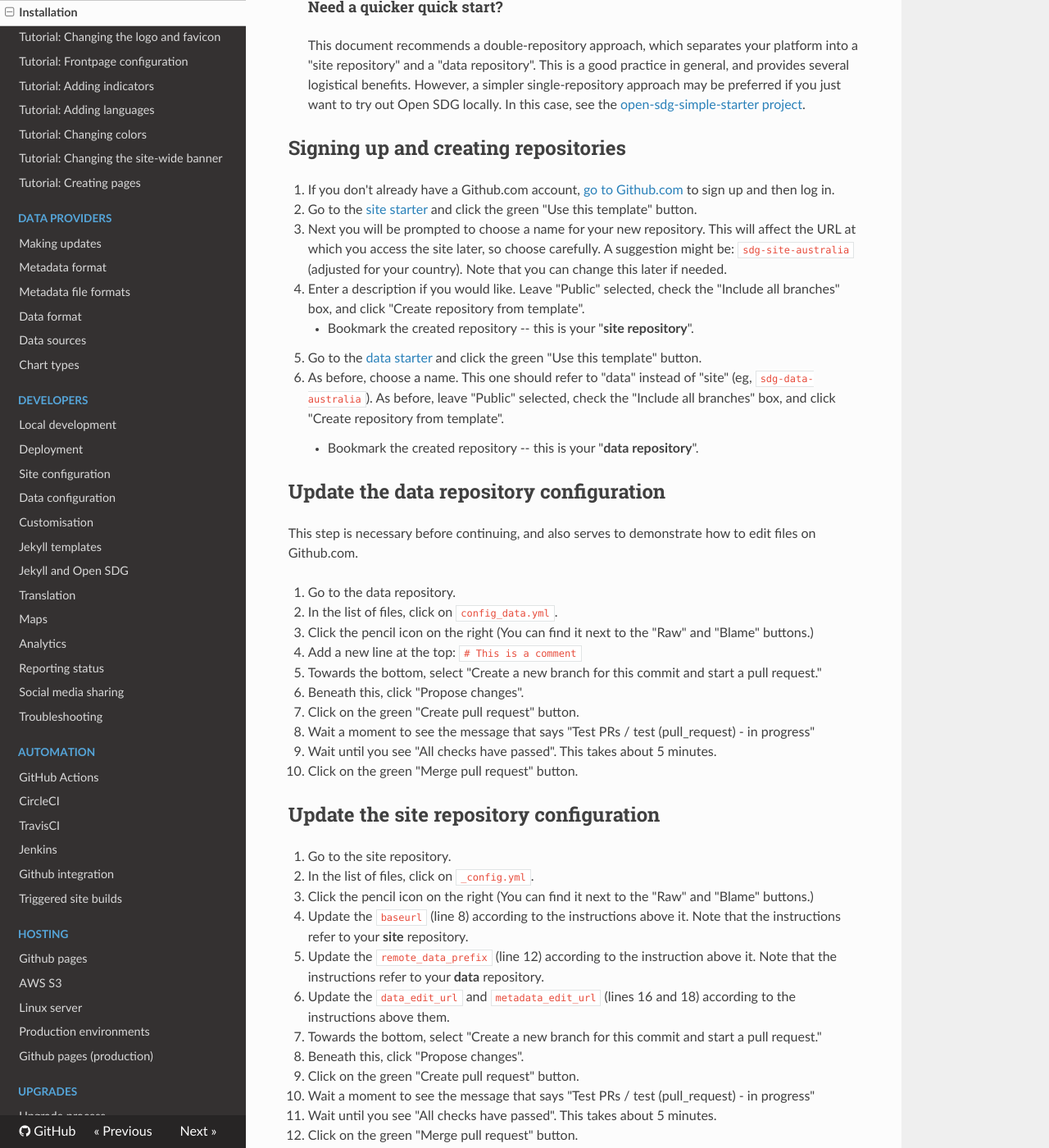
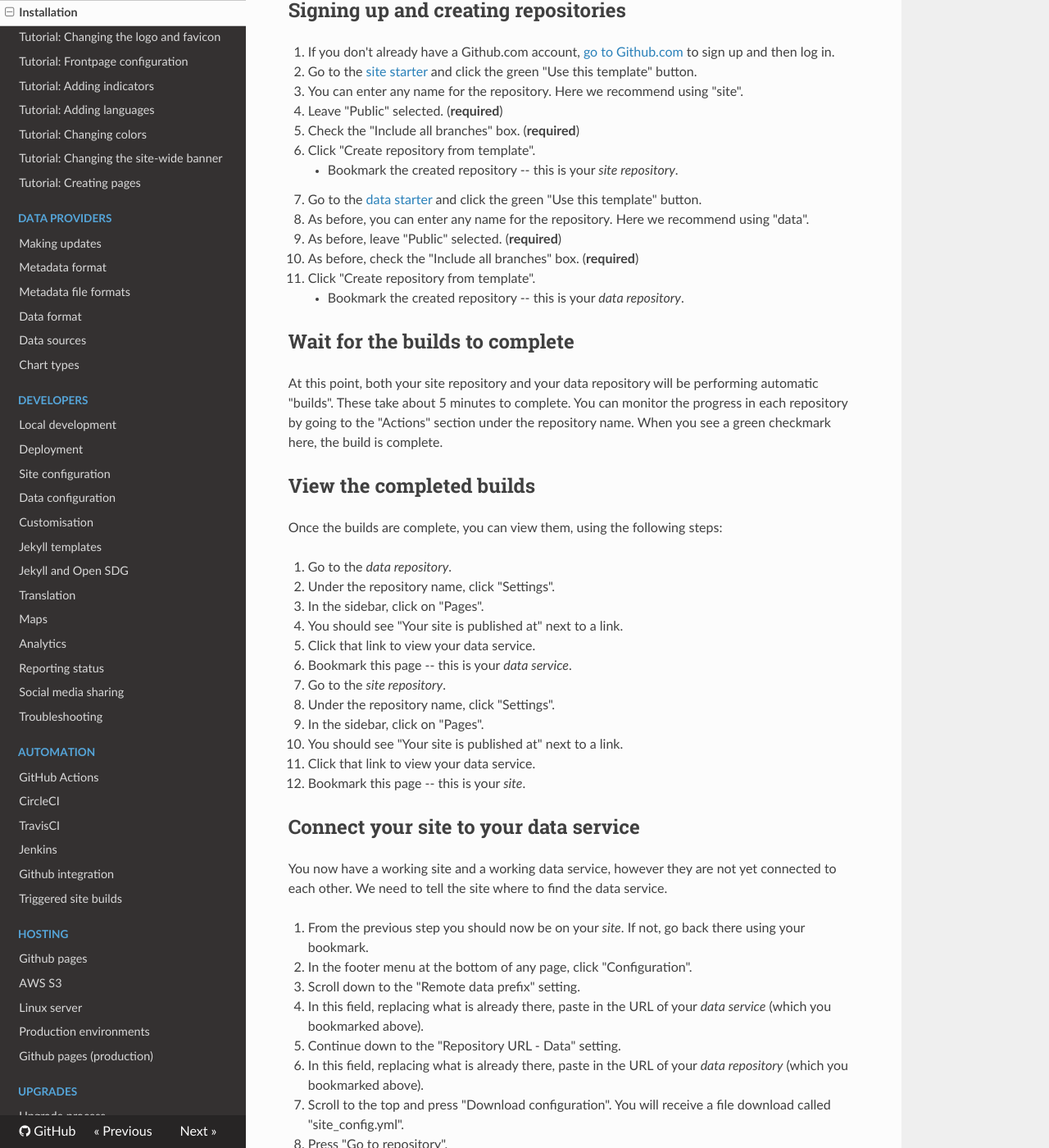
Before and after one commit to open-sdg/open-sdg, an MkDocs documentation site: the page built from docs/quick-start.md, in a window 1280 px wide and 1400 px high, scrolled down 260 px. Shown: the whole window at 82% size. Built offline with MkDocs 1.6.1, drawn with Linux system fonts in a browser that asks for light colours; nearby versions of some CDN libraries; old or Windows-style settings are respelled for this version of MkDocs; some of the changed text lies outside the part shown.

Commit message:
Quick start revamp 1.4.0 (#1230)
* Quickstart updates to simplify and reflect changes in jekyll-open-sdg-plugins and the starter repos

* Revert unintended change

* Typo

* Structure tweak

* Clarify that you are replacing something

```diff
--- a/docs/automation/github.md
+++ b/docs/automation/github.md
@@ -3,6 +3,26 @@
 Whatever service you choose for automation, you will need to enable the "hooks" in your Github repositories so that the automated testing will happen. The goal is for automated tests to run every time a "pull request" is created. This way, if the pull request would have broken something, you will know in advance.
 
 The procedure is the same for both the site repository and the data repository:
+
+## Initial pull-requests
+
+First you will need to have created any pull request and merged it. You can skip this part if you have already created a pull request and merged it in both repositories.
+
+1. Go to the repository in GitHub.
+1. Go to any file in the repository, such as README.md, and click the pencil icon to edit it.
+1. Make any change to the file.
+1. Towards the bottom, select "Create a new branch for this commit and start a pull request."
+1. Beneath this, click "Propose changes".
+1. Click on the green "Create pull request" button.
+1. Wait a moment to see the message that says "Test PRs / test (pull_request) - in progress"
+1. Wait until you see "All checks have passed". This takes about 5 minutes.
+1. Click on the green "Merge pull request" button.
+
+Perform the steps above for both the site repository and the data repository.
+
+## Add branch protection rules
+
+Next you can add the "branch protection rule" to require these tests to pass:
 
 1. Go to the repository in GitHub.
 1. Under the repository name, click "Settings".
@@ -11,6 +31,12 @@
 1. Under "Branch protection rules" click "Add rule"
 1. Under "Branch name pattern" enter `develop`
 1. Check the box "Require status checks to pass before merging"
-1. Under "Status checks found in the last week for this repository" check the appropriate box.
+1. In "Search for status checks in the last week for this repository" type "test" and select the "test" option.
 
-The last step above depends on your choice of automation service, but that is where you tell GitHub that some tests need to pass. Perform the steps above for both the site repository and the data repository.
+The last step above may be different depending on your choice of automation service, but that is where you tell GitHub that some tests need to pass.
+
+Perform the steps above for both the site repository and the data repository.
+
+## Results
+
+Now that you have set up these branch protection rules, any time a pull-request is created, the "Merge" button will be disabled until the pull-requests passed all tests. This helps avoid the possibility of a breaking change making it onto your site.
--- a/docs/automation/triggered-site-builds.md
+++ b/docs/automation/triggered-site-builds.md
@@ -1,24 +1,26 @@
 <h1>Triggered site builds</h1>
 
-When the site repository is separate from the data repository, there can be a long delay before changes to data appear on the site. This is because the change to the data only triggers a data rebuild, but the site will not change until it is rebuilt. Out of the box, site rebuilds only happen during the nightly build, and whenever a file in the site repository is changed.
+When the site repository is separate from the data repository, making a change to the data will *not* cause those changes to appear on the site. This is because the change to the data only triggers a data rebuild, but the site will not change until it is rebuilt. Out of the box, the only way to rebuild the site is to change a file in the site repository.
 
-This means that, in order to see their updated data on the site, data managers must either:
+This means that, in order to see their updated data on the site, data managers must change a site file to trigger a site build. To avoid this hassle, we recommend that you automate this process. There are two ways to automated the process:
 
-1. Wait until the next day, or
-1. Change a site file to trigger a site build
+1. Automatically trigger a site build when data changes
+2. Perform scheduled builds on a nightly basis
 
-To solve this problem, the following steps can be taken to set up an automatic site rebuild whenever the data changes.
+We recommend the first option. Both are detailed below.
 
-## Creating an access token
+## 1. Automatically trigger a site build when data changes
+
+### Creating an access token
 
 1. Create an access token described in [this official GitHub documentation](https://help.github.com/en/github/authenticating-to-github/creating-a-personal-access-token-for-the-command-line#creating-a-token). Notes:
     * Select the `repo` permission, as indicated in those instructions.
     * Save the token somewhere private.
 1. Copy the access token so that you can paste in the next steps.
 
-## Adding the access token as a "secret"
+### Adding the access token as a "secret"
 
-1. Go to the site repository.
+1. Go to the *site repository*.
 1. Under the repository name, click "Settings".
 1. In the left sidebar, click "Secrets".
 1. Click "New repository secret".
@@ -28,7 +30,7 @@
 
 Then repeat this for the data repository, as follows:
 
-1. Go to the data repository.
+1. Go to the *data repository*.
 1. Under the repository name, click "Settings".
 1. In the left sidebar, click "Secrets".
 1. Click "New repository secret".
@@ -36,9 +38,9 @@
 1. Under "Value", paste in the access token you copied earlier.
 1. Click the green "Add secret" button.
 
-## Configuring the automatic rebuild
+### Configuring the automatic rebuild
 
-1. In the list of files in the data repository, click on `.github/workflows`.
+1. In the list of files in the *data repository*, click on `.github/workflows`.
 1. Click on `deploy-to-staging.yml`.
 1. Click the pencil to edit the file.
 1. Make changes to the file by following the instructions in the notes.
@@ -49,3 +51,21 @@
 1. Wait a moment to see the message that says "Test PRs / test (pull_request) - in progress"
 1. Wait until you see "All checks have passed". This takes about 5 minutes.
 1. Click on the green "Merge pull request" button.
+
+## 2. Perform scheduled builds on a nightly basis
+
+Alternatively, you can instead set up scheduled nightly builds. This is easier to setup, but is not preferred, because of the 24 hour delay before changes become visible on the site.
+
+### Configuring the scheduled build
+
+1. In the list of files in the *site repository*, click on `.github/workflows`.
+1. Click on `deploy-to-staging.yml`.
+1. Click the pencil to edit the file.
+1. Uncomment the line that says `schedule:` and also uncomment the `cron` line below it. To "uncomment" a line simply remove the `#` character, making no other changes.
+1. Towards the right, click "Start commit"
+1. Select "Create a new branch for this commit and start a pull request."
+1. Beneath this, click "Propose changes".
+1. Click on the green "Create pull request" button.
+1. Wait a moment to see the message that says "Test PRs / test (pull_request) - in progress"
+1. Wait until you see "All checks have passed". This takes about 5 minutes.
+1. Click on the green "Merge pull request" button.
--- a/docs/quick-start.md
+++ b/docs/quick-start.md
@@ -1,64 +1,65 @@
 <h1>Quick Start</h1>
 
 This document will go over the quickest way to get this platform up and running. Here we will choose the simplest approach for automation and hosting, which is to use GitHub. Note, however, that there are alternatives to this approach, as detailed under the Automation and Hosting sections.
-
-> #### Need a quicker quick start?
-> This document recommends a double-repository approach,
-> which separates your platform into a "site repository" and a "data repository".
-> This is a good practice in general, and provides several logistical benefits.
-> However, a simpler single-repository approach may be preferred if you just
-> want to try out Open SDG locally. In this case, see
-> the [open-sdg-simple-starter project](https://github.com/open-sdg/open-sdg-simple-starter).
 
 ## Signing up and creating repositories
 
 1. If you don't already have a Github.com account, [go to Github.com](https://github.com/) to sign up and then log in.
 1. Go to the [site starter](https://github.com/open-sdg/open-sdg-site-starter) and click the green "Use this template" button.
-1. Next you will be prompted to choose a name for your new repository. This will affect the URL at which you access the site later, so choose carefully. A suggestion might be: `sdg-site-australia` (adjusted for your country). Note that you can change this later if needed.
-1. Enter a description if you would like. Leave "Public" selected, check the "Include all branches" box, and click "Create repository from template".
-    * Bookmark the created repository -- this is your "__site repository__".
+1. You can enter any name for the repository. Here we recommend using "site".
+1. Leave "Public" selected. (**required**)
+1. Check the "Include all branches" box. (**required**)
+1. Click "Create repository from template".
+    * Bookmark the created repository -- this is your *site repository*.
 1. Go to the [data starter](https://github.com/open-sdg/open-sdg-data-starter) and click the green "Use this template" button.
-1. As before, choose a name. This one should refer to "data" instead of "site" (eg, `sdg-data-australia`). As before, leave "Public" selected, check the "Include all branches" box, and click "Create repository from template".
-    * Bookmark the created repository -- this is your "__data repository__".
+1. As before, you can enter any name for the repository. Here we recommend using "data".
+1. As before, leave "Public" selected. (**required**)
+1. As before, check the "Include all branches" box. (**required**)
+1. Click "Create repository from template".
+    * Bookmark the created repository -- this is your *data repository*.
 
-## Update the data repository configuration
+## Wait for the builds to complete
 
-This step is necessary before continuing, and also serves to demonstrate how to edit files on Github.com.
+At this point, both your site repository and your data repository will be performing automatic "builds". These take about 5 minutes to complete. You can monitor the progress in each repository by going to the "Actions" section under the repository name. When you see a green checkmark here, the build is complete.
 
-1. Go to the data repository.
-1. In the list of files, click on `config_data.yml`.
-1. Click the pencil icon on the right (You can find it next to the "Raw" and "Blame" buttons.)
-1. Add a new line at the top: `# This is a comment`
-1. Towards the bottom, select "Create a new branch for this commit and start a pull request."
-1. Beneath this, click "Propose changes".
-1. Click on the green "Create pull request" button.
-1. Wait a moment to see the message that says "Test PRs / test (pull_request) - in progress"
-1. Wait until you see "All checks have passed". This takes about 5 minutes.
-1. Click on the green "Merge pull request" button.
+## View the completed builds
 
-## Update the site repository configuration
+Once the builds are complete, you can view them, using the following steps:
 
-1. Go to the site repository.
-1. In the list of files, click on `_config.yml`.
-1. Click the pencil icon on the right (You can find it next to the "Raw" and "Blame" buttons.)
-1. Update the `baseurl` (line 8) according to the instructions above it. Note that the instructions refer to your **site** repository.
-1. Update the `remote_data_prefix` (line 12) according to the instruction above it. Note that the instructions refer to your **data** repository.
-1. Update the `data_edit_url` and `metadata_edit_url` (lines 16 and 18) according to the instructions above them.
-1. Towards the bottom, select "Create a new branch for this commit and start a pull request."
-1. Beneath this, click "Propose changes".
-1. Click on the green "Create pull request" button.
-1. Wait a moment to see the message that says "Test PRs / test (pull_request) - in progress"
-1. Wait until you see "All checks have passed". This takes about 5 minutes.
-1. Click on the green "Merge pull request" button.
+1. Go to the *data repository*.
+1. Under the repository name, click "Settings".
+1. In the sidebar, click on "Pages".
+1. You should see "Your site is published at" next to a link.
+1. Click that link to view your data service.
+1. Bookmark this page -- this is your *data service*.
+1. Go to the *site repository*.
+1. Under the repository name, click "Settings".
+1. In the sidebar, click on "Pages".
+1. You should see "Your site is published at" next to a link.
+1. Click that link to view your data service.
+1. Bookmark this page -- this is your *site*.
 
-## View the site
+## Connect your site to your data service
 
-1. GitHub will now build and publish the site. Wait about 5 minutes.
-1. Go to the site repository.
-1. Under the repository name, click "Settings".
-1. Scroll down to the "GitHub Pages" section.
-1. You should see "Your site is published at" next to a link.
-1. Click that link to view your site.
+You now have a working site and a working data service, however they are not yet connected to each other. We need to tell the site where to find the data service.
+
+1. From the previous step you should now be on your *site*. If not, go back there using your bookmark.
+1. In the footer menu at the bottom of any page, click "Configuration".
+1. Scroll down to the "Remote data prefix" setting.
+1. In this field, replacing what is already there, paste in the URL of your *data service* (which you bookmarked above).
+1. Continue down to the "Repository URL - Data" setting.
+1. In this field, replacing what is already there, paste in the URL of your *data repository* (which you bookmarked above).
+1. Scroll to the top and press "Download configuration". You will receive a file download called "site_config.yml".
+1. Press "Go to repository".
+1. Upload the downloaded "site_config.yml" file by dragging it onto the page.
+1. Scroll down and press "Commit changes".
+
+## Recommended
+
+To help with maintenance of your implementation, the following automation is *strongly* recommended:
+
+1. [Protection from breaking changes](automation/github.md)
+1. [Triggered site builds](automation/triggered-site-builds.md)
 
 ## Next steps
 
@@ -71,13 +72,6 @@
 1. [Changing colors](tutorials/change-colors.md)
 1. [Changing the site-wide banner](tutorials/change-banner.md)
 
-## Maintenance
-
-To help with maintenance of your implementation, the following automation is recommended:
-
-1. [Protection from breaking changes](automation/github.md)
-1. [Triggered site builds](automation/triggered-site-builds.md)
-
 ## Troubleshooting
 
 If this did not appear to work, please consult the [troubleshooting page](troubleshooting.md).
```
